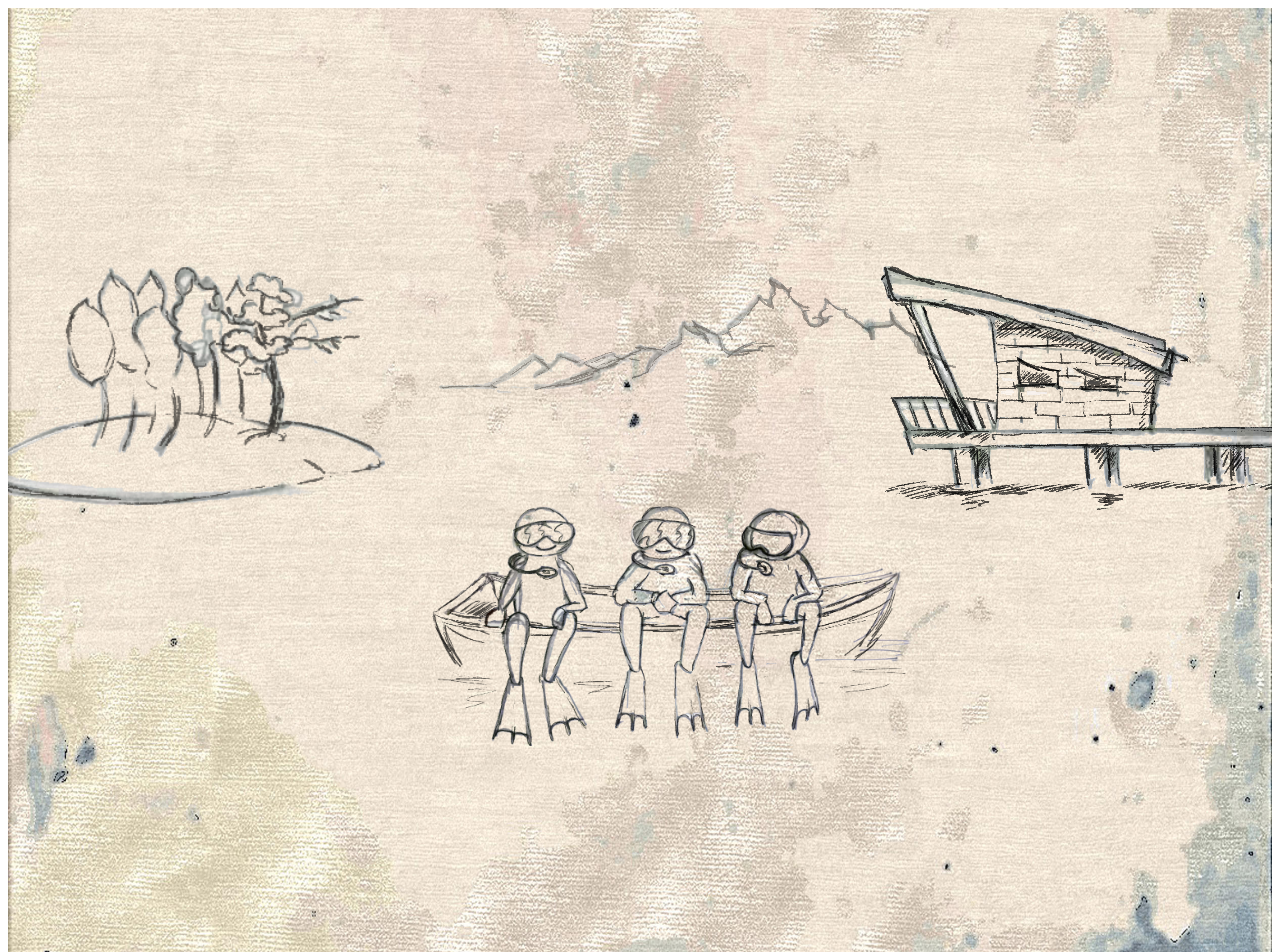
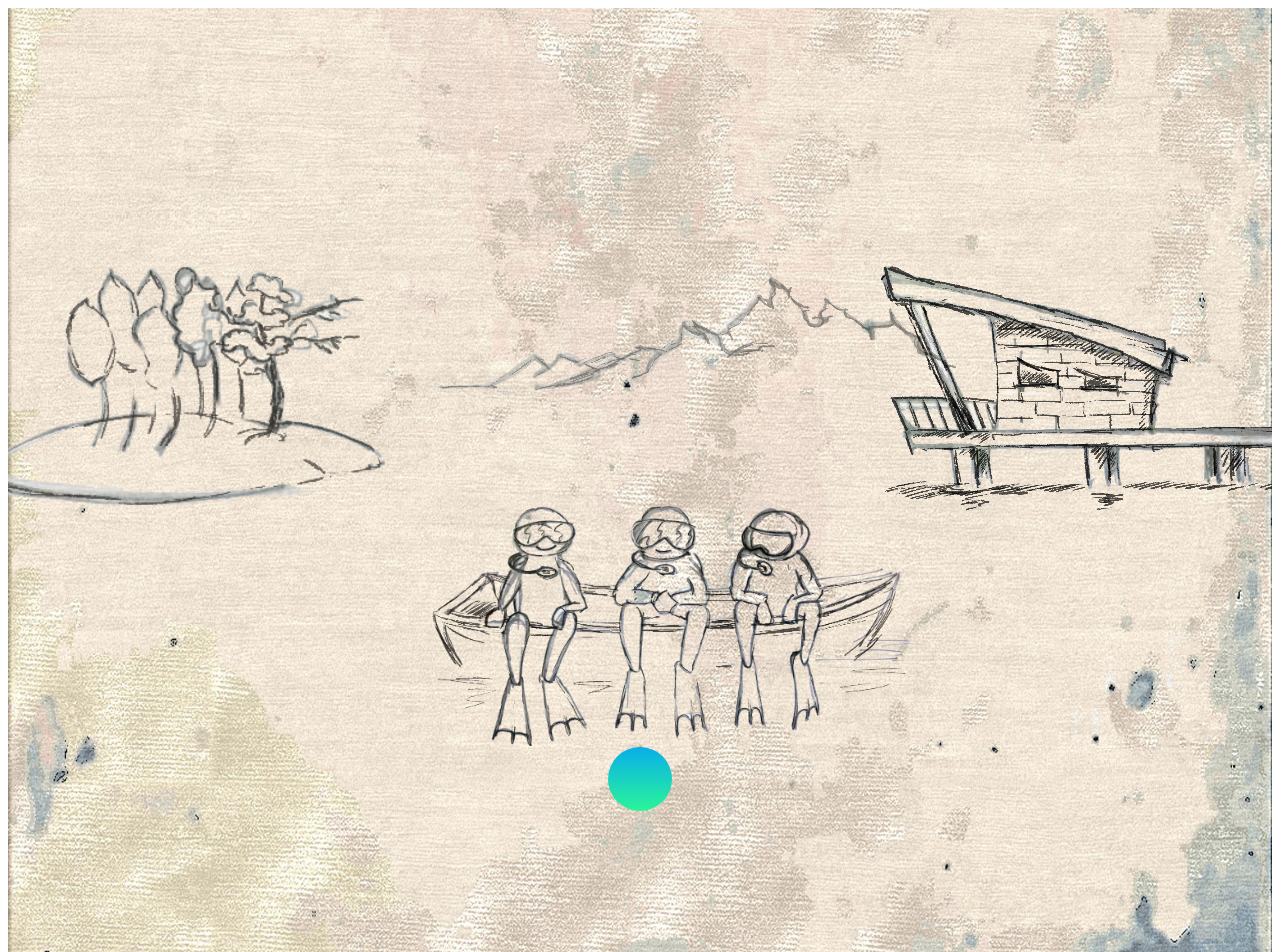
Before and after one commit to maikkinen/divers, a React (Create React App) app: page / in a window 1280 px wide. Shown: the top 952 px of the page. Built offline with nearby package versions, Linux system fonts and the light colour scheme.

Commit message:
1st ball spin and breathe animation!

```diff
--- a/package.json
+++ b/package.json
@@ -10,7 +10,8 @@
     "react": "^16.12.0",
     "react-bootstrap": "^1.0.0-beta.16",
     "react-dom": "^16.12.0",
-    "react-scripts": "3.3.0"
+    "react-scripts": "3.3.0",
+    "styled-components": "^4.4.1"
   },
   "scripts": {
     "start": "react-scripts start",
--- /dev/null
+++ b/src/animations/Ball.js
@@ -0,0 +1,26 @@
+// eslint-disable-next-line no-unused-vars
+import React from 'react'
+import styled, { keyframes } from 'styled-components'
+
+const morph = keyframes` {
+  0% { border-radius: 5px; }
+  50% { border-radius: 50%; }
+  100% { border-radius: 5px; }
+}`
+
+const spin = keyframes` {
+  from { transform: rotate(0deg); }
+  to { transform: rotate(360deg); }
+}`
+
+const Ball = styled.div`
+  width: 64px;
+  height 64px;
+  border-radius: 50%;
+  margin: 0 auto;
+  background-color: #08aeea;
+  background-image: linear-gradient(0deg, #08aeea 0%, #2af598 100%);
+  animation: ${morph} 1s linear infinite, ${spin} 1s ease-in-out infinite;
+`
+
+export default Ball
--- a/src/components/Grid.js
+++ b/src/components/Grid.js
@@ -1,6 +1,7 @@
 import React from 'react'
 import { Container, Row, Col } from 'react-bootstrap'
 import ImageBox from './ImageBox'
+import Ball from '../animations/Ball'
 
 import dock from '../pics/bg_elems_cabin.png'
 import iland from '../pics/bg_iland.png'
@@ -83,6 +84,10 @@ const Grid = () => {
         <Col style={gridElemStyle}>
           <ImageBox image={divers} style={imgStyle}/>
         </Col>
+        <Col></Col>
+        <Col>
+          <Ball/>
+        </Col>
       </Row>
       <Row style={rowStyle} >
         <Col style={gridElemStyle}></Col>
```
Also changed, not shown: src/components/keyframes.css (added, +10 -0 lines), 1 other file (tests, documents, lock files or other folders).
